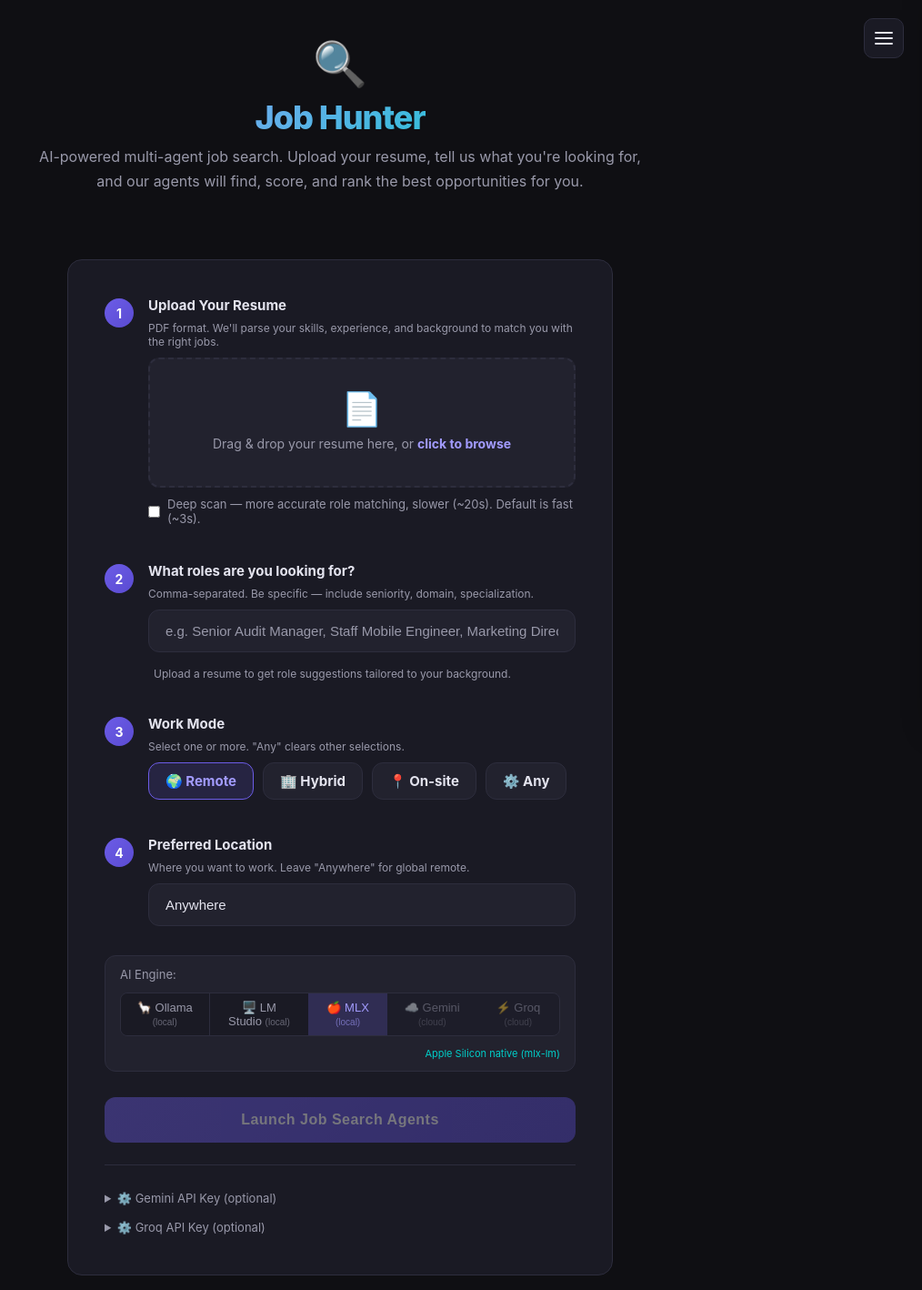
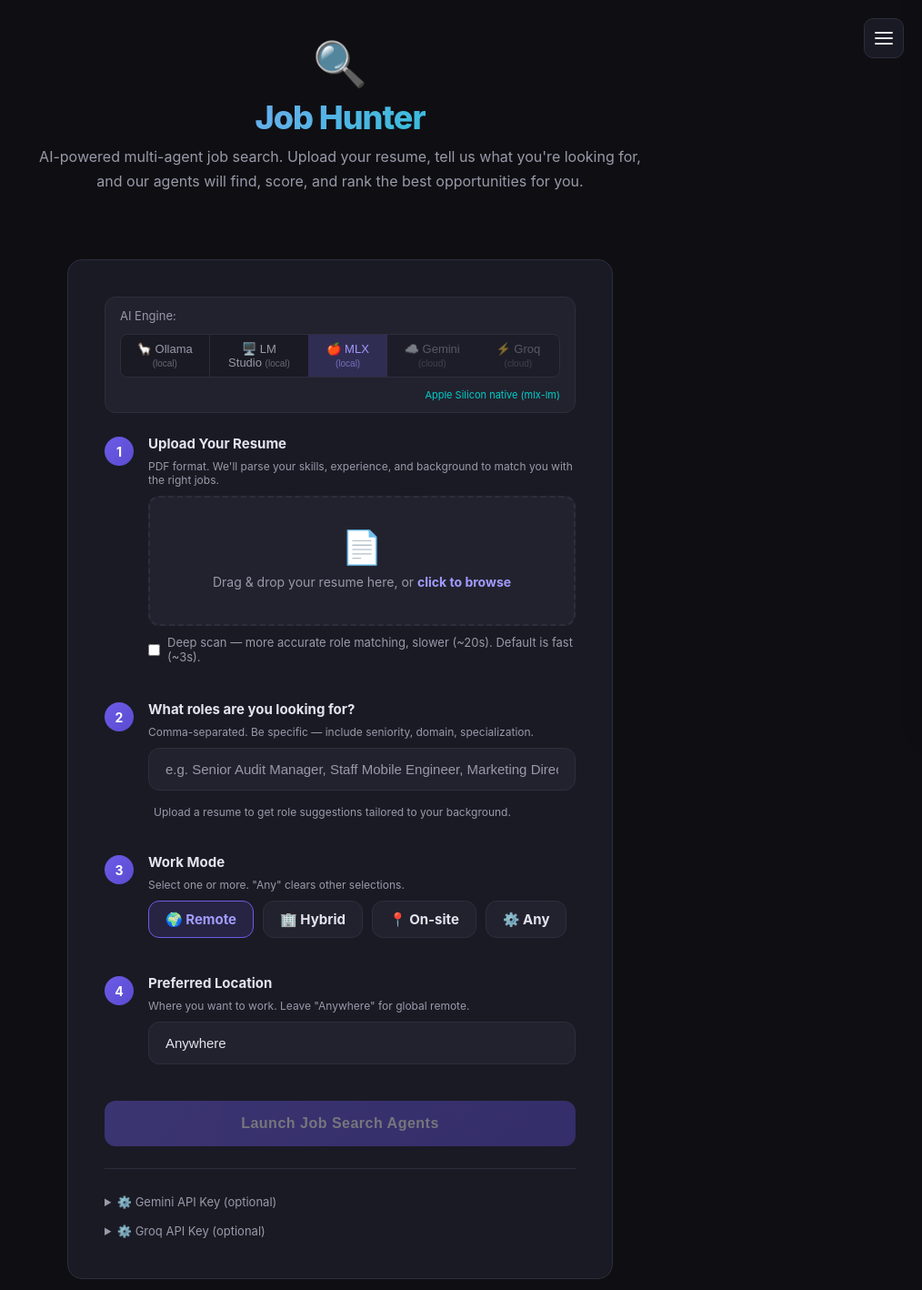
Before and after one commit to ksughosh/agentic-job-hunter, a Flask app: page / in a window 1280 px wide. Shown: the top 1418 px of the page at 91% size, without its empty margins (266-1280 px from the left). Run offline with Flask 3, Linux system fonts and the light colour scheme; data that the repository does not hold is empty; some libraries are stand-ins or nearby versions.

Commit message:
fix(onboarding): move AI Engine toggle above the resume upload step
When the active provider is a rate-limited cloud LM (e.g. Groq free
tier), the resume scan fails on the first /api/scan-resume call and
the error banner suggests switching providers. The toggle, however,
was hidden below all 4 form steps — users had to scroll past Step 1
through Step 4 to reach it.

Moving the AI Engine row to the very top of the form means:
- The provider is chosen before the file picker runs, so the scan
  hits the right LM on first try.
- The remediation suggested by the error banner ("switch to MLX/LM
  Studio/Ollama") is one click away, right above the upload area.

No behavior changes — purely template reordering.

Co-Authored-By: Claude Opus 4.7 <noreply@anthropic.com>

```diff
--- a/portal/templates/onboarding.html
+++ b/portal/templates/onboarding.html
@@ -681,6 +681,18 @@
     <div class="card">
         <button class="cancel-btn" id="cancelBtn" onclick="cancelPipeline()" style="display:none;" title="Cancel pipeline">&times;</button>
         <form id="searchForm" enctype="multipart/form-data">
+            <!-- LLM Provider Toggle (placed BEFORE upload so the scan-resume
+                 call hits the right provider on first try, and users can
+                 switch off rate-limited cloud LMs before they upload). -->
+            <div style="display: flex; align-items: center; gap: 12px; margin-bottom: 24px; padding: 12px 16px; background: var(--surface2); border-radius: var(--radius); border: 1px solid var(--border); flex-wrap:wrap;">
+                <span style="font-size: 13px; color: var(--text2); flex-shrink: 0;">AI Engine:</span>
+                <div class="provider-toggle" id="providerToggle">
+                    <!-- buttons injected dynamically -->
+                </div>
+                <input type="hidden" name="llm_provider" id="providerInput" value="mlx" />
+                <span id="providerStatus" style="font-size:11px; color:var(--text2); margin-left:auto;"></span>
+            </div>
+
             <!-- Step 1: Upload resume -->
             <div class="step">
                 <div class="step-num">1</div>
@@ -756,16 +768,6 @@
                         placeholder="e.g. Anywhere, US, Europe, San Francisco"
                         value="Anywhere" autocomplete="off" />
                 </div>
-            </div>
-
-            <!-- LLM Provider Toggle (dynamic — rendered by onboarding.js from /api/providers) -->
-            <div style="display: flex; align-items: center; gap: 12px; margin-bottom: 20px; padding: 12px 16px; background: var(--surface2); border-radius: var(--radius); border: 1px solid var(--border); flex-wrap:wrap;">
-                <span style="font-size: 13px; color: var(--text2); flex-shrink: 0;">AI Engine:</span>
-                <div class="provider-toggle" id="providerToggle">
-                    <!-- buttons injected dynamically -->
-                </div>
-                <input type="hidden" name="llm_provider" id="providerInput" value="mlx" />
-                <span id="providerStatus" style="font-size:11px; color:var(--text2); margin-left:auto;"></span>
             </div>
 
             <button type="submit" class="launch-btn" id="launchBtn" disabled>
```
